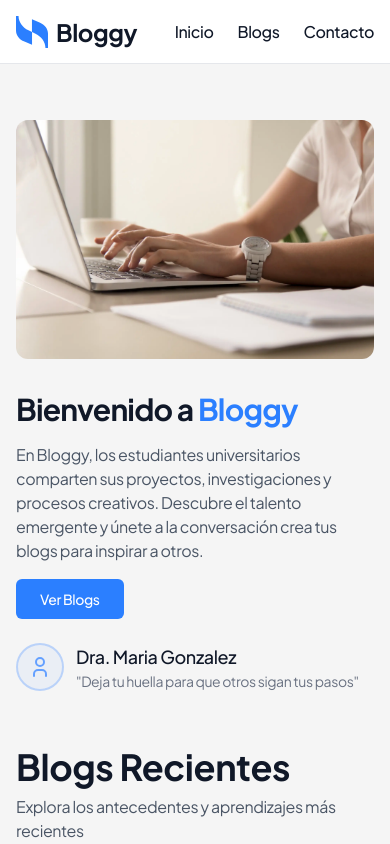
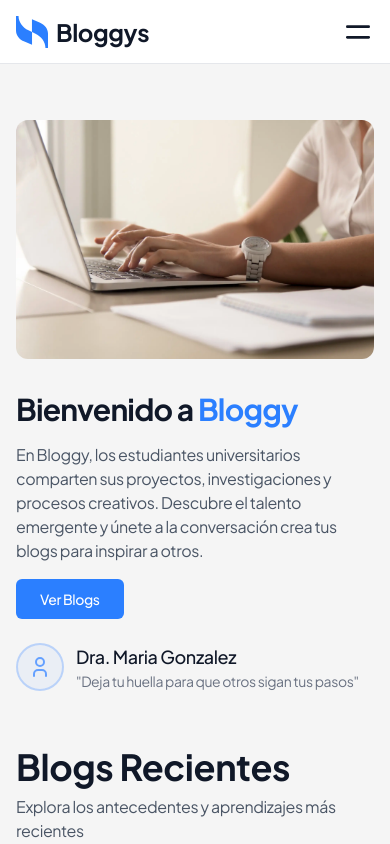
Before and after one commit to DevPyGabriel/bloggys-web, a React (Vite) app: page / in a window 390 px wide. Shown: the top 844 px of the page. Built offline with nearby package versions, Linux system fonts and the light colour scheme.

Commit message:
Fix: Header Responsive Fixed

```diff
--- a/index.html
+++ b/index.html
@@ -4,10 +4,13 @@
     <meta charset="UTF-8" />
     <link rel="icon" type="image/svg+xml" href="/bloggy.svg" />
     <meta name="viewport" content="width=device-width, initial-scale=1.0" />
-    <title>Bloggy</title>
+    <title>Bloggys</title>
   </head>
   <body>
     <div id="root"></div>
     <script type="module" src="/src/main.tsx"></script>
   </body>
+  <style>
+
+  </style>
 </html>
--- a/src/components/layout/Footer.tsx
+++ b/src/components/layout/Footer.tsx
@@ -73,7 +73,7 @@ export const Footer = () => {
           <span className="text-sm text-body sm:text-center">
             © 2026{" "}
             <a href="https://flowbite.com/" className="hover:underline">
-              Bloggy™
+              Bloggys™
             </a>
             . Algunos derechos reservados.
           </span>
--- a/src/components/layout/Header.tsx
+++ b/src/components/layout/Header.tsx
@@ -1,23 +1,80 @@
 import Icons from "../Icons";
 import { Link } from "react-router-dom";
+import { useState } from "react";
 
 export const Header = () => {
+  const [isMenuOpen, setIsMenuOpen] = useState(false);
+
+
   return (
     <nav className="w-full h-16 bg-white border-b border-gray-200 fixed top-0 z-50 xl:px-0 md:px-8 px-4">
-      <div className="w-full max-w-7xl mx-auto flex items-center h-full justify-between">
-        <Link to="/" className="flex items-center space-x-2 text-2xl font-bold cursor-pointer">
-          <div className="text-blue-500"><Icons.Logo size={32} /></div>
-          <span>Bloggy</span>
+      <div className="w-full max-w-7xl mx-auto flex items-center h-full justify-between relative">
+        <Link
+          to="/"
+          className="flex items-center space-x-2 text-2xl font-bold cursor-pointer"
+        >
+          <div className="text-blue-500">
+            <Icons.Logo size={32} />
+          </div>
+          <span>Bloggys</span>
         </Link>
-        <div className="flex items-center space-x-6 font-medium">
-          <div className="hover:text-blue-500 transition-colors duration-200">
-            <Link to="/">Inicio</Link>
+        <div className="">
+          <div
+            onClick={() => setIsMenuOpen(!isMenuOpen)}
+            className="sm:hidden block">
+            <Icons.Menu size={32} />
           </div>
-          <div className="hover:text-blue-500 transition-colors duration-200">
-            <Link to="/about">Blogs</Link>
+          <div className="hidden sm:flex items-center space-x-6 font-medium">
+            <Link
+              to="/"
+              className="hover:text-blue-500 transition-colors duration-200"
+            >
+              Inicio
+            </Link>
+
+            <Link
+              to="/about"
+              className="hover:text-blue-500 transition-colors duration-200"
+            >
+              Blogs
+            </Link>
+
+            <Link
+              to="/contact"
+              className="hover:text-blue-500 transition-colors duration-200"
+            >
+              Contacto
+            </Link>
           </div>
-          <div className="hover:text-blue-500 transition-colors duration-200">
-            <Link to="/contact">Contacto</Link>
+        </div>
+
+        <div
+          className={`absolute top-18 right-0 shadow-xl ${isMenuOpen ? 'scale-100 opacity-100 visible' : 'scale-0 opacity-0 invisible'} transition-all duration-200 origin-top-right`}
+        >
+          <div className="bg-white flex flex-col items-end divide-y divide-gray-200 rounded-lg overflow-clip">
+            <Link
+              onClick={() => setIsMenuOpen(false)}
+              to="/"
+              className="hover:text-blue-500 hover:bg-gray-100 transition-colors duration-200 w-full text-center px-6 py-3"
+            >
+              Inicio
+            </Link>
+
+            <Link
+              onClick={() => setIsMenuOpen(false)}
+              to="/"
+              className="hover:text-blue-500 hover:bg-gray-100 transition-colors duration-200 w-full text-center px-6 py-3"
+            >
+              Blogs
+            </Link>
+
+            <Link
+              onClick={() => setIsMenuOpen(false)}
+              to="/"
+              className="hover:text-blue-500 hover:bg-gray-100 transition-colors duration-200 w-full text-center px-6 py-3"
+            >
+              Contacto
+            </Link>
           </div>
         </div>
       </div>
```
